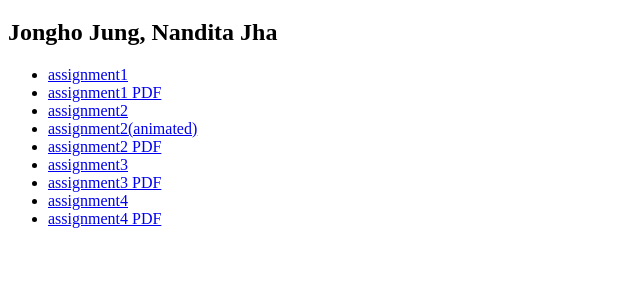
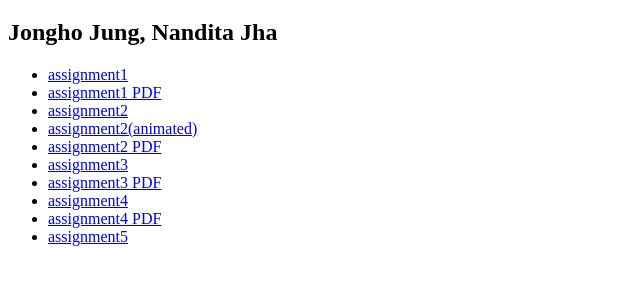
Before and after one commit to Jung95/IV22, a plain HTML site: page index.html in a window 1280 px wide. Shown: the part 61-346 px from the top of the page, without its empty margins (0-640 px from the left). Drawn offline with Linux system fonts and the light colour scheme.

Commit message:
add link ass5

```diff
--- a/index.html
+++ b/index.html
@@ -19,6 +19,7 @@
         <li><a href="./assignment03/IVVA_3.pdf">assignment3 PDF</a></li>
         <li><a href="./assignment04/impl/index.html">assignment4</a></li>
         <li><a href="./assignment04/IVVA_4.pdf">assignment4 PDF</a></li>
+        <li><a href="./assignment05/impl/index.html">assignment5</a></li>
     </ul>
 </body>
 </html>
```
